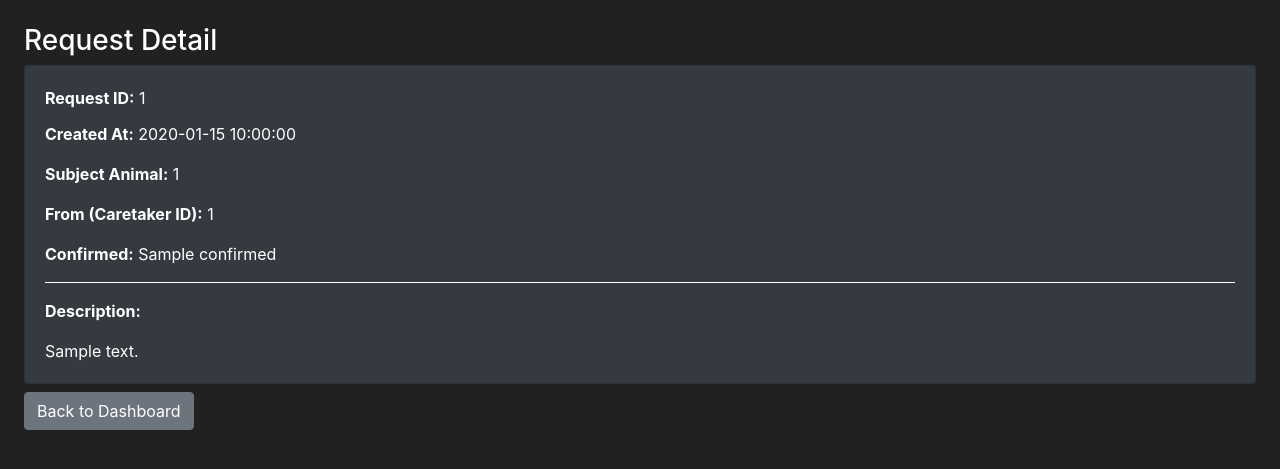
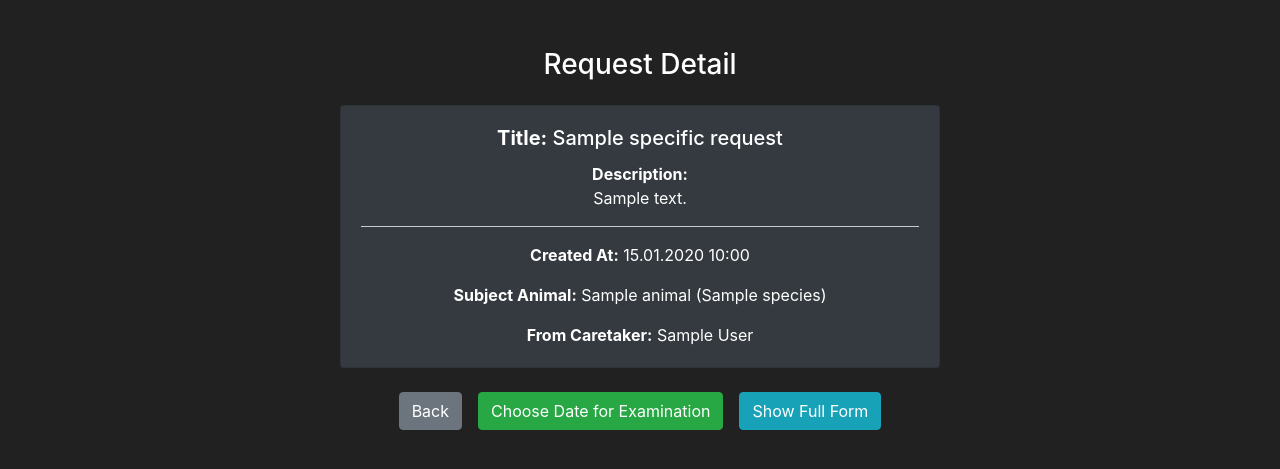
Before and after one commit to xmi74/IIS, a Flask app: template templates/vet/request_detail.html in a window 1280 px wide. Shown: the part 58-527 px from the top of the page. Run offline with Flask 3, Linux system fonts and the light colour scheme; the template is opened without the code that fills it: values that come from a table or form of the project are taken from there, most other values are stand-ins (such as "Sample title", 1, 10 or a date in 2020).

Commit message:
TODO: request_detail

```diff
--- a/templates/vet/request_detail.html
+++ b/templates/vet/request_detail.html
@@ -9,46 +9,63 @@ Request Detail
 {% endblock %}
 
 {% block body %}
-<div class="containter mt-4 ml-4 mr-4">
-    <!-- Showing request -->
-    <h3>Request Detail</h3>
+<div class="container mt-5 text-white">
+    <!-- Request Title -->
+    <h3 class="text-center">Request Detail</h3>
 
-    {% if not specific_request.confirmed %}
-    <form class="" method="POST" action="{{ url_for('routes.request_detail_page', request_id=specific_request.id) }}">
-        <button class="btn btn-success mb-3">Mark As Confirmed</button>
-    </form>
-    {% endif %}
-
-    <div class="card bg-dark">
-        <div class="card-body">
-            <p class="card-title"><strong>Request ID:</strong> {{ specific_request.id }}</p>
-            <p class="card-text"><strong>Created At:</strong> {{ specific_request.created_at }}</p>
-            <p class="card-text"><strong>Subject Animal:</strong> {{ specific_request.animal_id }}</p>
-            <p class="card-text"><strong>From (Caretaker ID):</strong> {{ specific_request.caretaker_id }}</p>
-            <!-- Confirmed = Yes/No instead of True/False ? -->
-            <p class="card-text"><strong>Confirmed:</strong> {{ specific_request.confirmed }}</p>
-            <p class="border-bottom border-bottom-2 border-white"></p>
-            <p class="card-text"><strong>Description:</strong></p>
-            <p class="card-text">{{ specific_request.description }}</p>
+    <!-- Request Information -->
+    <div class="card bg-dark mx-auto mt-4" style="max-width: 600px;">
+        <div class="card-body text-center">
+            <h5 class="card-title"><strong>Title:</strong> {{ specific_request.title }}</h5>
+            <p class="card-text">
+                <strong>Description:</strong><br>
+                {{ specific_request.description or 'No description provided.' }}
+            </p>
+            <hr class="my-3" style="border-top: 1px solid #ccc;">
+            <p class="card-text"><strong>Created At:</strong> {{ specific_request.created_at.strftime('%d.%m.%Y %H:%M') }}</p>
+            <p class="card-text">
+                <strong>Subject Animal:</strong>
+                {{ specific_request.animal.name }} ({{ specific_request.animal.species }})
+            </p>
+            <p class="card-text">
+                <strong>From Caretaker:</strong>
+                {{ specific_request.caretaker.first_name }} {{ specific_request.caretaker.last_name }}
+            </p>
         </div>
     </div>
 
-    <div class="d-flex align-items-center mt-2">
-        <a href="{{ url_for('routes.dashboard_vet_page') }}" class="btn btn-secondary mr-2">Back to Dashboard</a>
-        <!-- Button for showing create examination form -->
-        {% if not specific_request.confirmed %}
-            <button class="btn btn-info" id="showForm">Create Examination</button>
-        {% endif %}
+    <!-- Action Buttons -->
+    <div class="d-flex justify-content-center mt-4">
+        <!-- Back Button -->
+        <a href="{{ url_for('routes.dashboard_vet_page') }}" class="btn btn-secondary mr-3">Back</a>
+
+        <!-- Choose Date for Examination -->
+        <button class="btn btn-success mr-3" id="showDateForm">Choose Date for Examination</button>
+
+        <!-- Show Full Form -->
+        <button class="btn btn-info" id="showFullForm">Show Full Form</button>
     </div>
 
-    <!-- Planning Examination -->
-    {% if not specific_request.confirmed %}
-        <div id="exForm" class="mt-5" style="display: none;">
-            <h3>New Examination</h3>
-            <form method="POST">
+    <!-- Simple Date Form -->
+    <div id="dateForm" class="mt-5 text-center mx-auto" style="max-width: 600px; display: none;">
+        <h4>Choose Date for Examination</h4>
+        <form method="POST" action="{{ url_for('routes.request_detail_page', request_id=specific_request.id) }}">
             {{ form.hidden_tag() }}
             <div class="form-group">
-                    {{ form.date.label }} {{ form.date(class="form-control") }}
+                {{ form.date.label }} {{ form.date(class="form-control", id="simpleDate") }}
+            </div>
+            <input type="hidden" name="confirm" value="true">
+            <button type="submit" class="btn btn-primary">Confirm & Create Examination</button>
+        </form>
+    </div>
+
+    <!-- Full Examination Form -->
+    <div id="fullForm" class="mt-5 text-center mx-auto" style="max-width: 600px; display: none;">
+        <h4>Create Examination</h4>
+        <form method="POST" action="{{ url_for('routes.create_examination_page') }}">
+            {{ form.hidden_tag() }}
+            <div class="form-group">
+                {{ form.date.label }} {{ form.date(class="form-control", id="fullDate") }}
             </div>
             <div class="form-group">
                 {{ form.type.label }} {{ form.type(class="form-control") }}
@@ -59,26 +76,31 @@ Request Detail
             <div class="form-group">
                 {{ form.description.label }} {{ form.description(class="form-control") }}
             </div>
-                <button type="submit" class="btn btn-primary"> {{ form.submit.label }}</button>
+            <button type="submit" class="btn btn-primary">Confirm & Create Examination</button>
         </form>
     </div>
-    {% endif %}
 </div>
 
-<!-- Script to make Create Examination button dynamically show create form -->
+<!-- JavaScript to Toggle Forms and Prefill Date -->
 <script>
-    document.getElementById('showForm').addEventListener('click',
-    function() {
-        var form = document.getElementById('exForm');
-        if (form.style.display === 'none')
-        {
-            form.style.display = 'block';
+    document.getElementById('showDateForm').addEventListener('click', function () {
+        document.getElementById('dateForm').style.display = 'block';
+        document.getElementById('fullForm').style.display = 'none';
+        prefillDate('simpleDate');
+    });
+
+    document.getElementById('showFullForm').addEventListener('click', function () {
+        document.getElementById('fullForm').style.display = 'block';
+        document.getElementById('dateForm').style.display = 'none';
+        prefillDate('fullDate');
+    });
+
+    // Function to Prefill Date
+    function prefillDate(dateId) {
+        const now = new Date();
+        const formattedDate = now.toISOString().split('T')[0]; // Format: yyyy-MM-dd
+        document.getElementById(dateId).value = formattedDate;
     }
-        else
-        {
-            form.style.display = 'none';
-        }
-    });
 </script>
 
 {% endblock %}
```
Also changed, not shown: templates/vet/dashboard_vet.html (+5 -7 lines). Lines whose indentation alone changed are shown as unchanged.
